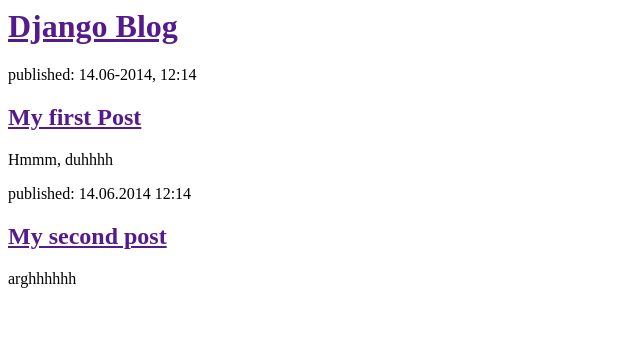
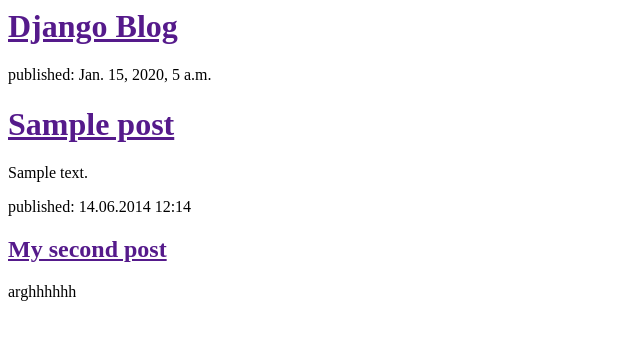
Before and after one commit to jcbaldoni/my-first-blog, a Django app: template blog/templates/blog/post_list.html in a window 1280 px wide. Shown: the top 340 px of the page, without its empty margins (0-640 px from the left). Run offline with Django 3.2, Linux system fonts and the light colour scheme; the template is opened without the code that fills it: values that come from a table or form of the project are taken from there, others are empty; tables that the repository leaves empty hold one stand-in row (values such as "Sample post").

Commit message:
Modified templates to display posts from database.

```diff
--- a/blog/templates/blog/post_list.html
+++ b/blog/templates/blog/post_list.html
@@ -7,11 +7,13 @@
 			<h1><a href="">Django Blog</a></h1>
 		</div>
 
-		<div>
-			<p>published: 14.06-2014, 12:14</p>
-			<h2><a href="">My first Post</a></h2>
-			<p>Hmmm, duhhhh</p>
-		</div>
+		{% for post in posts %}
+			<div>
+				<p>published: {{ post.published_date }}</p>
+				<h1><a href="">{{ post.title }}</a></h1>
+				<p>{{ post.text|linebreaksbr }}</p>
+			</div>
+		{% endfor %}
 
 		<div>
 			<p>published: 14.06.2014 12:14</p>
--- a/blog/views.py
+++ b/blog/views.py
@@ -1,4 +1,7 @@
 from django.shortcuts import render
+from django.utils import timezone
+from .models import Post
 
 def post_list(request):
-	return render(request, 'blog/post_list.html', {})
+	   posts = Post.objects.filter(published_date__lte=timezone.now()).order_by('published_date')
+	   return render(request, 'blog/post_list.html', {'posts': posts})
```
